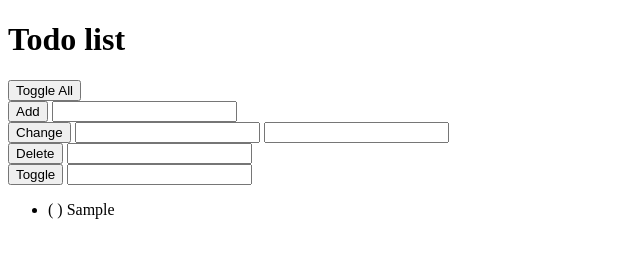
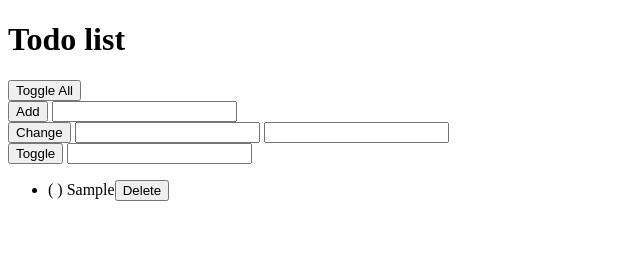
Before and after one commit to glafrange/practical-javascript, a plain HTML site: page index.html in a window 1280 px wide. Both pictures are taken after typing "Sample" into the empty fields and a click on the button "Add". Shown: the whole page, without its empty margins (0-640 px from the left). Drawn offline with Linux system fonts and the light colour scheme.

Commit message:
version 10

```diff
--- a/index.html
+++ b/index.html
@@ -25,11 +25,6 @@
     </div>
 
     <div>
-      <button onclick='handlers.deleteTodo()'>Delete</button>
-      <input id="deleteTodoPositionInput" type="number">
-    </div>
-
-    <div>
       <button onclick='handlers.toggleCompleted()'>Toggle</button>
       <input id="toggleCompletedPositionInput" type="number">
     </div>
--- a/todos.js
+++ b/todos.js
@@ -55,10 +55,8 @@ var handlers = {
     changeTodoTextInput.value = '';
     view.displayTodos();
   },
-  deleteTodo: function() {
-    var deleteTodoPositionInput = document.getElementById('deleteTodoPositionInput');
-    todoList.deleteTodo(deleteTodoPositionInput.valueAsNumber);
-    deleteTodoPositionInput.value = '';
+  deleteTodo: function(position) {
+    todoList.deleteTodo(position);
     view.displayTodos();
   },
   toggleCompleted: function() {
@@ -88,8 +86,27 @@ var view = {
         todoTextWithCompletion = '( ) ' + todo.todoText;
       }
 
+      todoLi.id = i;
       todoLi.textContent = todoTextWithCompletion;
+      todoLi.appendChild(this.createDeleteButton());
       todosUl.appendChild(todoLi);
     }
+  },
+  createDeleteButton: function() {
+    var deleteButton = document.createElement('button');
+    deleteButton.textContent = 'Delete';
+    deleteButton.className = 'deleteButton';
+    return deleteButton;
+  },
+  setUpEventListeners: function() {
+    var todosUl = document.querySelector('ul');
+    todosUl.addEventListener('click', function() {
+      var elementClicked = event.target;
+      if(elementClicked.className === 'deleteButton') {
+        handlers.deleteTodo(parseInt(elementClicked.parentNode.id));
+      }
+    });
   }
 };
+
+view.setUpEventListeners();
```
